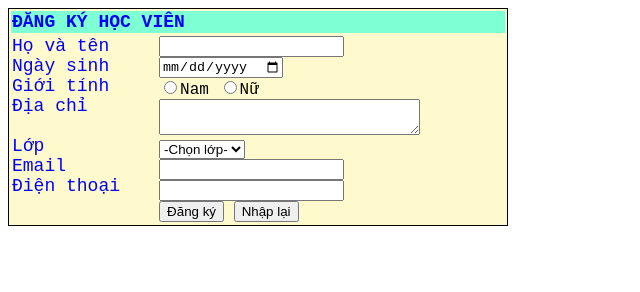
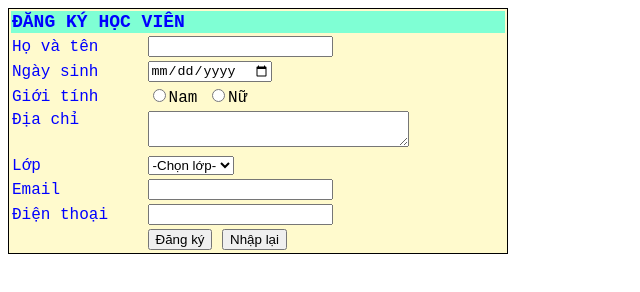
Before and after one commit to NhanHoo23/HTML-Basic, a plain HTML site: page [Bai tap] Tao form don gian/formsimple2.html in a window 1280 px wide. Shown: the whole page, without its empty margins (0-640 px from the left). Drawn offline with Linux system fonts and the light colour scheme.

Commit message:
Tao form don gian

```diff
--- a/[Bai tap] Tao form don gian/formsimple2.html
+++ b/[Bai tap] Tao form don gian/formsimple2.html
@@ -19,38 +19,80 @@
     </style>
 </head>
 <body>
+    <form action="formsimple2.html" method="get">
         <table>
             <tr>
                 <td colspan="2" style="background-color: aquamarine;"><span style="color: blue; font-size:large; font"><b>ĐĂNG KÝ HỌC VIÊN</b></span></td>
             </tr>
             <tr>
-            <td style="vertical-align:top; font-size:large;">
-                <label for="name"><span style="color: blue;">Họ và tên</span></label><br>
-                <label for="birthday"><span style="color: blue;">Ngày sinh</span></label><br>
-                <label for="gender"><span style="color: blue;">Giới tính</span></label><br>
-                <label for="address"><span style="color: blue;">Địa chỉ</span></label><br><br>
-                <label for="class"><span style="color: blue;">Lớp</span></label><br>
-                <label for="email"><span style="color: blue;">Email</span></label><br>
-                <label for="phonenumber"><span style="color: blue;">Điện thoại</span></label>
+                <td>
+                    <label for="name"><span style="color: blue;">Họ và tên</span></label>
                 </td>
                 <td>
-                <form action="formsimple2.html" method="get">
-                    <input type="text" id="name" name="name"><br>
-                    <input type="date" id="birthday" name="birthday"><br>
+                    <input type="text" id="name" name="name">
+                </td>
+            </tr>
+            <tr>
+                <td>
+                    <label for="birthday"><span style="color: blue;">Ngày sinh</span></label>
+                </td>
+                <td>
+                    <input type="date" id="birthday" name="birthday">
+                </td>
+            </tr>
+            <tr>
+                <td>
+                    <label for="gender"><span style="color: blue;">Giới tính</span></label>
+                </td>
+                <td>
                     <input type="radio" id="gender" name="gender">Nam
-                    <input type="radio" id="gender" name="gender">Nữ<br>
-                    <textarea name="address" id="address" cols="30" rows="2"></textarea><br>
+                    <input type="radio" id="gender" name="gender">Nữ
+                </td>
+            </tr>
+            <tr>
+                <td style="vertical-align: top;">
+                    <label for="address"><span style="color: blue;">Địa chỉ</span></label>
+                </td>
+                <td>
+                    <textarea name="address" id="address" cols="30" rows="2"></textarea>
+                </td>
+            </tr>
+            <tr>
+                <td>
+                    <label for="class"><span style="color: blue;">Lớp</span></label>
+                </td>
+                <td>
                     <select name="class" >
                         <option value="">-Chọn lớp-</option>
                         <option value="A">A</option>
                         <option value="B">B</option>
-                    </select><br>
-                    <input type="text" id="email" name="email"><br>
-                    <input type="text" id="phonenumber" name="phonenumber"><br>
+                    </select>
+                </td>
+            </tr>
+            <tr>
+                <td>
+                    <label for="email"><span style="color: blue;">Email</span></label>
+                </td>
+                <td>
+                    <input type="text" id="email" name="email">
+                </td>
+            </tr>
+            <tr>
+                <td>
+                    <label for="phonenumber"><span style="color: blue;">Điện thoại</span></label>
+                </td>
+                <td>
+                    <input type="text" id="phonenumber" name="phonenumber">
+                </td>
+            </tr>
+            <tr>
+                <td></td>
+                <td>
                     <input type="submit" name="registration" value="Đăng ký">
                     <input type="reset" name="reset" value="Nhập lại">
+                </td>
+            </tr>
+        </table>
     </form>
-            </td>
-    </table>
 </body>
 </html>
```
Also changed, not shown: [Bai tap] Tao form don gian/formsimple.html (+36 -18 lines). Lines whose indentation alone changed are shown as unchanged.
